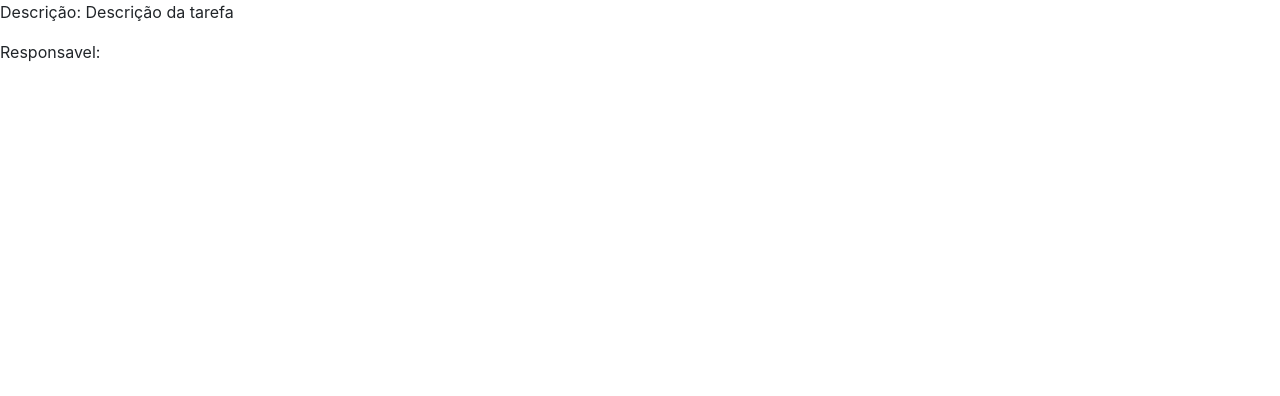
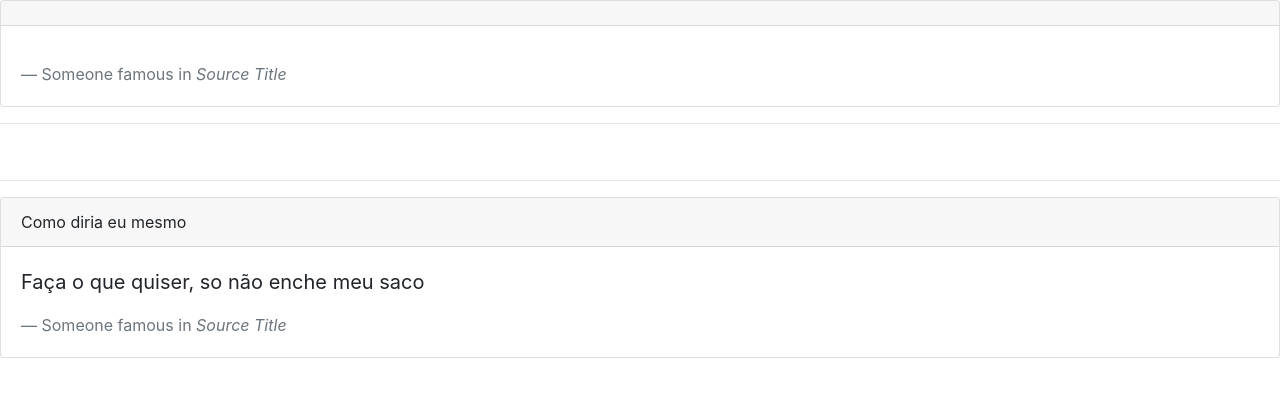
Before and after one commit to Tuliof210/CursoAngular-Estagio, an Angular app in the folder diretivas-with-bootstrap/: page / in a window 1280 px wide. Shown: the top 396 px of the page. Built offline with nearby package versions, Linux system fonts and the light colour scheme.

Commit message:
Ng-content

```diff
--- a/diretivas-with-bootstrap/src/app/app.component.html
+++ b/diretivas-with-bootstrap/src/app/app.component.html
@@ -1 +1,12 @@
-<app-operador-elvis></app-operador-elvis>
+<!--O conteudo da tag sera enviada como parametro para o template contendo ng-content-->
+<app-exemplo-ngcontent>Faça o que quiser, so não enche meu saco</app-exemplo-ngcontent>
+<hr>
+<br>
+<hr>
+
+<!-- Exemplo com mais de um ng-content-->
+<app-exemplo-ngcontent>
+  <div class="titulo">Como diria eu mesmo</div>
+  <!-- Caso haja mais de um elemento com determinada classe o angular ira concatenar os resultados em um so -->
+  <div class="corpo">Faça o que quiser, so não enche meu saco</div>
+</app-exemplo-ngcontent>
--- a/diretivas-with-bootstrap/src/app/app.module.ts
+++ b/diretivas-with-bootstrap/src/app/app.module.ts
@@ -12,11 +12,13 @@ import { DiretivaNgforModule } from './diretiva-ngfor/diretiva-ngfor.module';
 import { DiretivaNgstyleModule } from './diretiva-ngstyle/diretiva-ngstyle.module';
 
 import { OperadorElvisComponent } from './operador-elvis/operador-elvis.component';
+import { ExemploNgcontentComponent } from './exemplo-ngcontent/exemplo-ngcontent.component';
 
 @NgModule({
   declarations: [
     AppComponent,
-    OperadorElvisComponent
+    OperadorElvisComponent,
+    ExemploNgcontentComponent
   ],
   imports: [
     ModalModule.forRoot(),
--- /dev/null
+++ b/diretivas-with-bootstrap/src/app/exemplo-ngcontent/exemplo-ngcontent.component.html
@@ -0,0 +1,15 @@
+<div class="card">
+  <div class="card-header">
+    <ng-content select=".titulo"></ng-content>
+  </div>
+  <div class="card-body">
+    <blockquote class="blockquote mb-0">
+      <p>
+        <!-- Receberá o conteudo fornecido pelo app component-->
+        <ng-content select=".corpo"></ng-content>
+        <!-- Select so é necessario quando houver mais de um ng-content-->
+      </p>
+      <footer class="blockquote-footer">Someone famous in <cite title="Source Title">Source Title</cite></footer>
+    </blockquote>
+  </div>
+</div>
--- /dev/null
+++ b/diretivas-with-bootstrap/src/app/exemplo-ngcontent/exemplo-ngcontent.component.ts
@@ -0,0 +1,15 @@
+import { Component, OnInit } from '@angular/core';
+
+@Component({
+  selector: 'app-exemplo-ngcontent',
+  templateUrl: './exemplo-ngcontent.component.html',
+  styleUrls: ['./exemplo-ngcontent.component.css']
+})
+export class ExemploNgcontentComponent implements OnInit {
+
+  constructor() { }
+
+  ngOnInit(): void {
+  }
+
+}
```
Also changed, not shown: diretivas-with-bootstrap/src/app/exemplo-ngcontent/exemplo-ngcontent.component.css (added), 1 other file (tests, documents, lock files or other folders).
